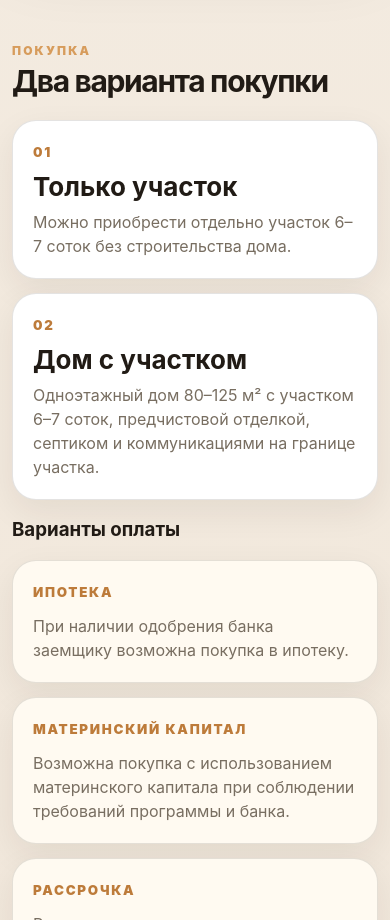
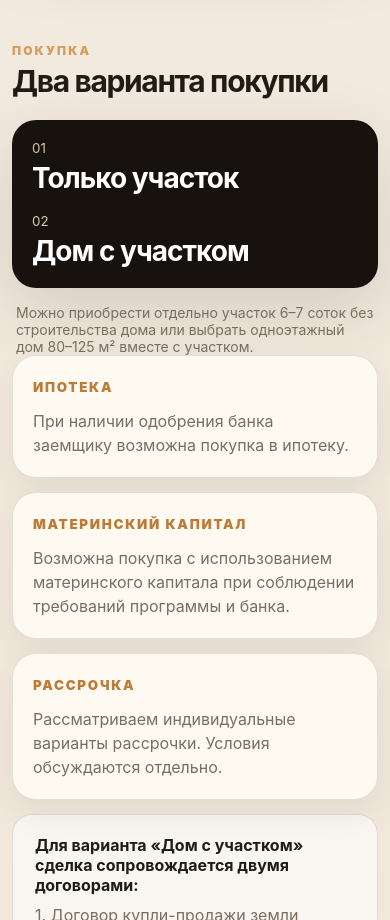
Before and after one commit to karachay-malkar/Mayski-village, a website: page index.html in a window 390 px wide. Shown: the part 2460-3380 px from the top of the page. Drawn offline with Linux system fonts and the light colour scheme.

Commit message:
Use existing responsive layout for purchase scenarios

```diff
--- a/index.html
+++ b/index.html
@@ -68,20 +68,18 @@
     <section id="purchase" class="section sales-section">
       <div class="section-title compact"><span>Покупка</span><h2>Два варианта покупки</h2></div>
 
-      <div class="sales-grid purchase-types">
-        <article class="sales-card featured">
+      <div class="price-intro">
+        <div>
           <small>01</small>
-          <h3>Только участок</h3>
-          <p>Можно приобрести отдельно участок 6–7 соток без строительства дома.</p>
-        </article>
-        <article class="sales-card featured">
+          <strong>Только участок</strong>
+        </div>
+        <div>
           <small>02</small>
-          <h3>Дом с участком</h3>
-          <p>Одноэтажный дом 80–125 м² с участком 6–7 соток, предчистовой отделкой, септиком и коммуникациями на границе участка.</p>
-        </article>
+          <strong>Дом с участком</strong>
+        </div>
       </div>
+      <p class="section-note">Можно приобрести отдельно участок 6–7 соток без строительства дома или выбрать одноэтажный дом 80–125 м² вместе с участком.</p>
 
-      <h3 class="subsection-title">Варианты оплаты</h3>
       <div class="sales-grid purchase-grid">
         <article class="sales-card"><small>Ипотека</small><p>При наличии одобрения банка заемщику возможна покупка в ипотеку.</p></article>
         <article class="sales-card"><small>Материнский капитал</small><p>Возможна покупка с использованием материнского капитала при соблюдении требований программы и банка.</p></article>
@@ -109,7 +107,7 @@
         <span>Майский · река Черек</span>
         <h2>Хотите посмотреть поселок или подобрать участок?</h2>
         <p>Напишите или позвоните: <a href="tel:+79280824841">+7 928 082-48-41</a></p>
-        <a class="button primary" href="https://wa.me/79280824841?text=%D0%97%D0%B4%D1%80%D0%B0%D0%B2%D1%81%D1%82%D0%B2%D1%83%D0%B9%D1%82%D0%B5!%20%D0%A5%D0%BE%D1%87%D1%83%20%D1%83%D0%B7%D0%BD%D0%B0%D1%82%D1%8C%20%D0%BF%D0%BE%D0%B4%D1%80%D0%BE%D0%B1%D0%BD%D0%B5%D0%B5%20%D0%BE%20%D0%BA%D0%BE%D1%82%D1%82%D0%B5%D0%B4%D0%B6%D0%BD%D0%BE%D0%BC%20%D0%BF%D0%BE%D1%81%D0%B5%D0%BB%D0%BA%D0%B5%20%D0%B2%20%D0%9C%D0%B0%D0%B9%D1%81%D0%BA%D0%BE%D0%BC." target="_blank" rel="noopener">Написать в WhatsApp</a>
+        <a class="button primary" href="https://wa.me/79280824841?text=%D0%97%D0%B4%D1%80%D0%B0%D0%B2%D1%81%D1%82%D0%B2%D1%83%D0%B9%D1%82%D0%B5!%20%D0%A5%D0%BE%D1%87%D1%83%20%D1%83%D0%B7%D0%BD%D0%B0%D1%82%D1%8C%20%D0%BF%D0%BE%D0%B4%D1%80%D0%BE%D0%B1%D0%BD%D0%B5%D0%B5%20%D0%BE%20%D0%BA%D0%BE%D1%82%D1%82%D0%B5%D0%B4%D0%B6%D0%BD%D0%BE%D0%BC%20%D0%B2%20%D0%9C%D0%B0%D0%B9%D1%81%D0%BA%D0%BE%D0%BC." target="_blank" rel="noopener">Написать в WhatsApp</a>
       </div>
     </section>
   </main>
```
